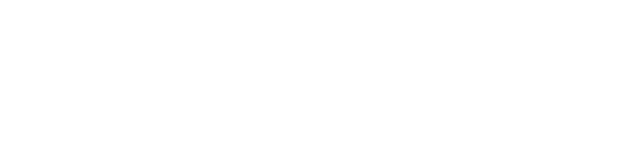
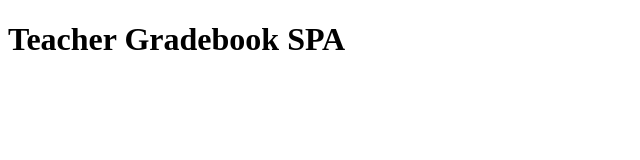
Before and after one commit to ambientstl/gradebook-hack-athon, a website: page index.html in a window 1280 px wide. Shown: the whole page, without its empty margins (0-640 px from the left). Drawn offline with Linux system fonts and the light colour scheme.

Commit message:
Add H1 heading that matches title

```diff
--- a/index.html
+++ b/index.html
@@ -7,7 +7,9 @@
   <title>Teacher Gradebook SPA</title>
 </head>
 <body>
-  <header></header>
+  <header>
+    <h1>Teacher Gradebook SPA</h1>
+  </header>
   <nav></nav>
   <main></main>
   <footer></footer>
```
